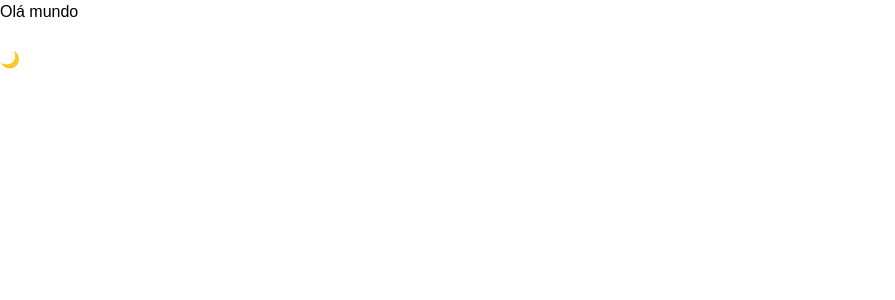
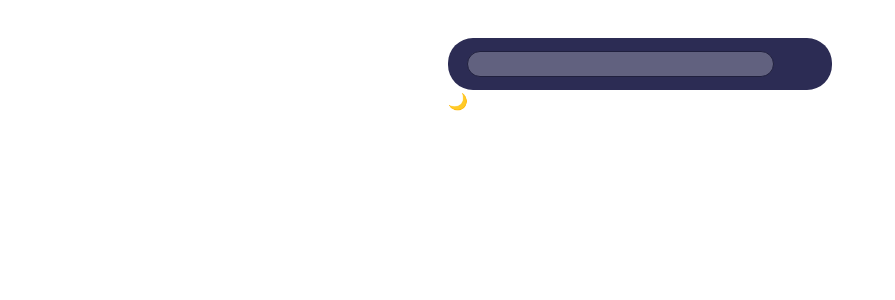
Before and after one commit to yoshtempest/manhwa-library, a Next.js app: page / in a window 1280 px wide. Shown: the top 300 px of the page, without its empty margins (0-895 px from the left). Built offline with nearby package versions, Linux system fonts and the light colour scheme.

Commit message:
new: NavBar initial design(except the SearchIcon) is complete

```diff
--- a/src/app/globals.css
+++ b/src/app/globals.css
@@ -6,6 +6,7 @@
   --background: #ffffff;
   --foreground: #000000;
   /* ... outras cores light ... */
+  --primary: #FFEE58;
 }
 
 /* Dark Mode (se classe 'dark' estiver ativa OU o sistema preferir dark) */
@@ -19,9 +20,10 @@
     --foreground: #ffffff;
 
     /* Ajuste cores para dark mode */
-    --primary: #8B5CF6;
+    --primary: #2E0854;
+    /*
     --secondary: #EC4899;
-    --accent: #34D399; /* destaque */
+    --accent: #34D399; */
   }
 }
 
@@ -30,6 +32,9 @@ body {
   background-color: var(--background);
   color: var(--foreground);
   font-family: Arial, Helvetica, sans-serif;
+  display: flex;
+  align-items: center;
+  justify-content: center;
 }
 
 /* ===== CLASSES REUTILIZÁVEIS ===== */
--- a/src/app/page.tsx
+++ b/src/app/page.tsx
@@ -1,10 +1,9 @@
-import NavBar from '@/components/NavBar';
-import { ThemeProvider } from '@/components/ThemeProvider';
+import NavBar from '@/components/Header/NavBar';
+import { ThemeProvider } from '@/components/Header/ThemeProvider';
 
 export default function Home() {
   return (
     <div>
-      <h1> Olá mundo</h1>
       <NavBar />
       <ThemeProvider />
     </div>
--- /dev/null
+++ b/src/components/Header/NavBar/index.tsx
@@ -0,0 +1,17 @@
+import styles from './styles.module.css'
+import SearchIcon from '../../../../assets/SearchIcon.svg'
+
+
+const NavBar = () => {
+    return (
+        <div className={styles.Container}>
+            <div className={styles.InputContainer}>
+                <input className={styles.Input}></input>
+            </div>
+            <img></img>
+        </div>
+    )
+}
+
+
+export default NavBar;
--- /dev/null
+++ b/src/components/Header/NavBar/styles.module.css
@@ -0,0 +1,30 @@
+.Container {
+    width: 30vw;
+    height: 4vw;
+    display: flex;
+    align-items: center;
+    justify-content: flex-start;
+    flex-direction: row;
+    margin-top: 10%;
+    background-color: #2C2C54;
+    border-radius: 25px;
+}
+
+.InputContainer {
+    background-color: white;
+    opacity: 25%;
+    height: 2vw;
+    width: 80%;
+    margin-left: 5%;
+    border-radius: 25px;
+    border: 1.5px solid black;
+}
+
+.Input {
+    font-size: 1.4rem;
+    padding-left: 2%;
+    width: 100%;
+    height: 100%;
+    color: black;
+    background-color: transparent; /* Fundo totalmente transparente */
+}
--- a/src/components/NavBar/index.tsx
+++ /dev/null
@@ -1,13 +0,0 @@
-import styles from './styles.module.css'
-
-
-const NavBar = () => {
-    return (
-        <div className='Container'>
-            <input></input>
-        </div>
-    )
-}
-
-
-export default NavBar;
```
Also changed, not shown: assets/SearchIcon.svg (added), src/components/Header/ThemeProvider/index.tsx (renamed from src/components/ThemeProvider/index.tsx), src/components/Header/ThemeProvider/styles.module.css (added).
